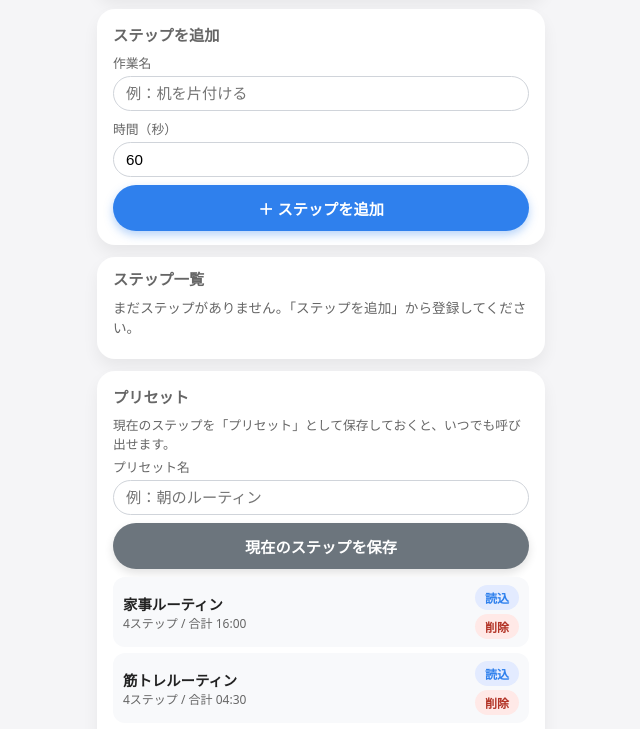
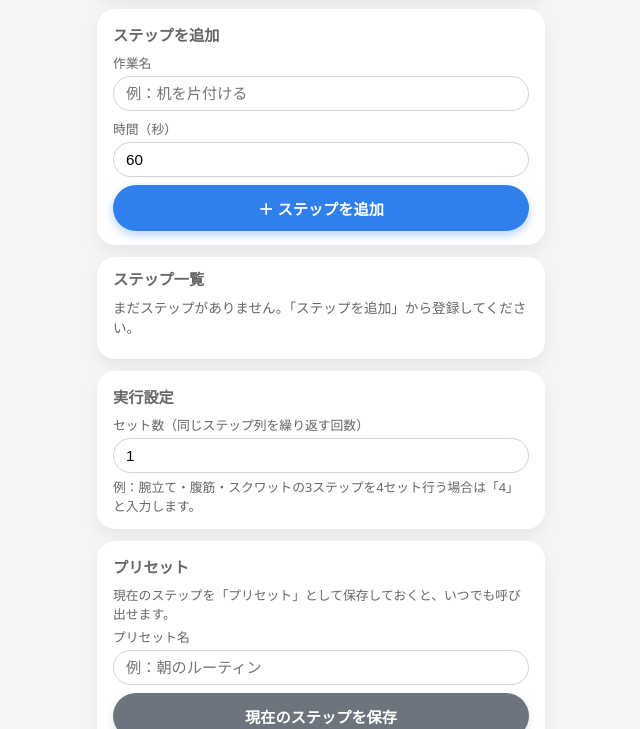
Before and after one commit to komorichufuture/tts-oshaberi-timer, a plain HTML site: page index.html in a window 1280 px wide. Shown: the part 493-1222 px from the top of the page, without its empty margins (319-959 px from the left). Drawn offline with Linux system fonts and the light colour scheme.

Commit message:
セット回数追加
Added a repeat count input for configuring the number of sets in the timer application.

```diff
--- a/index.html
+++ b/index.html
@@ -81,6 +81,26 @@
         <ul id="steps-list" class="steps-list"></ul>
       </div>
 
+      <!-- 追加：セット数設定 -->
+      <div class="card run-config-card">
+        <h2 class="section-title">実行設定</h2>
+        <div class="field">
+          <label for="repeat-count-input">
+            セット数（同じステップ列を繰り返す回数）
+          </label>
+          <input
+            type="number"
+            id="repeat-count-input"
+            min="1"
+            max="20"
+            value="1"
+          >
+        </div>
+        <p class="muted small">
+          例：腕立て・腹筋・スクワットの3ステップを4セット行う場合は「4」と入力します。
+        </p>
+      </div>
+
       <!-- プリセット（ユーザー保存式） -->
       <div class="card presets-card">
         <h2 class="section-title">プリセット</h2>
```
